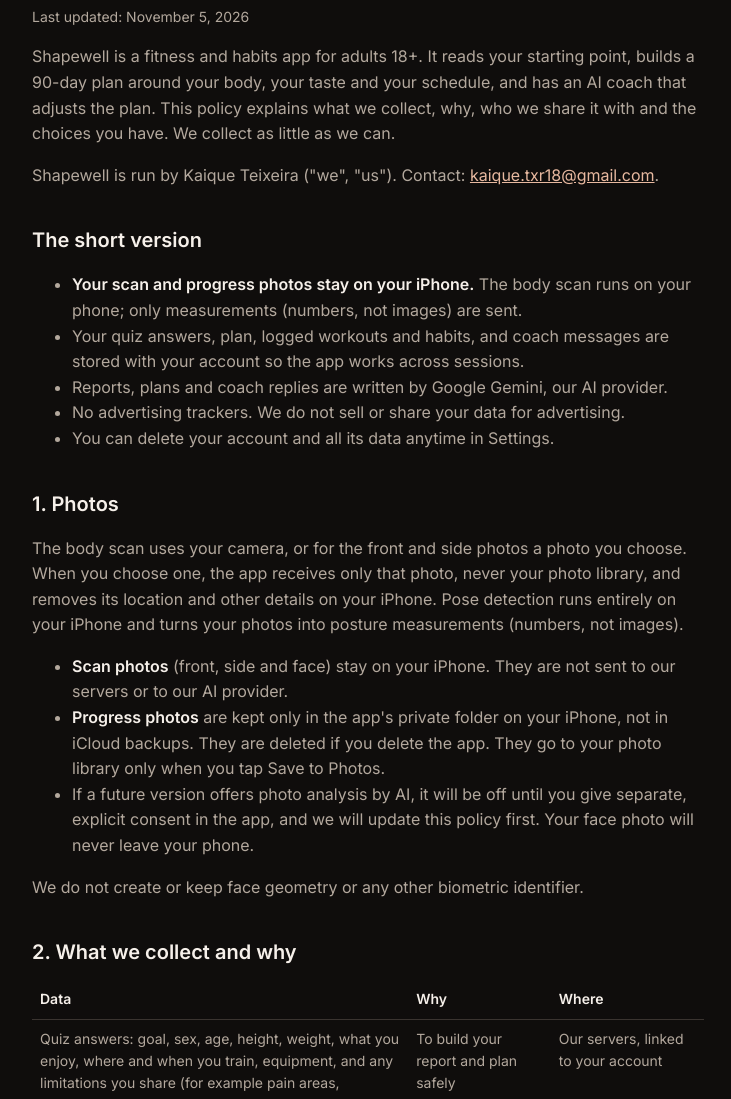
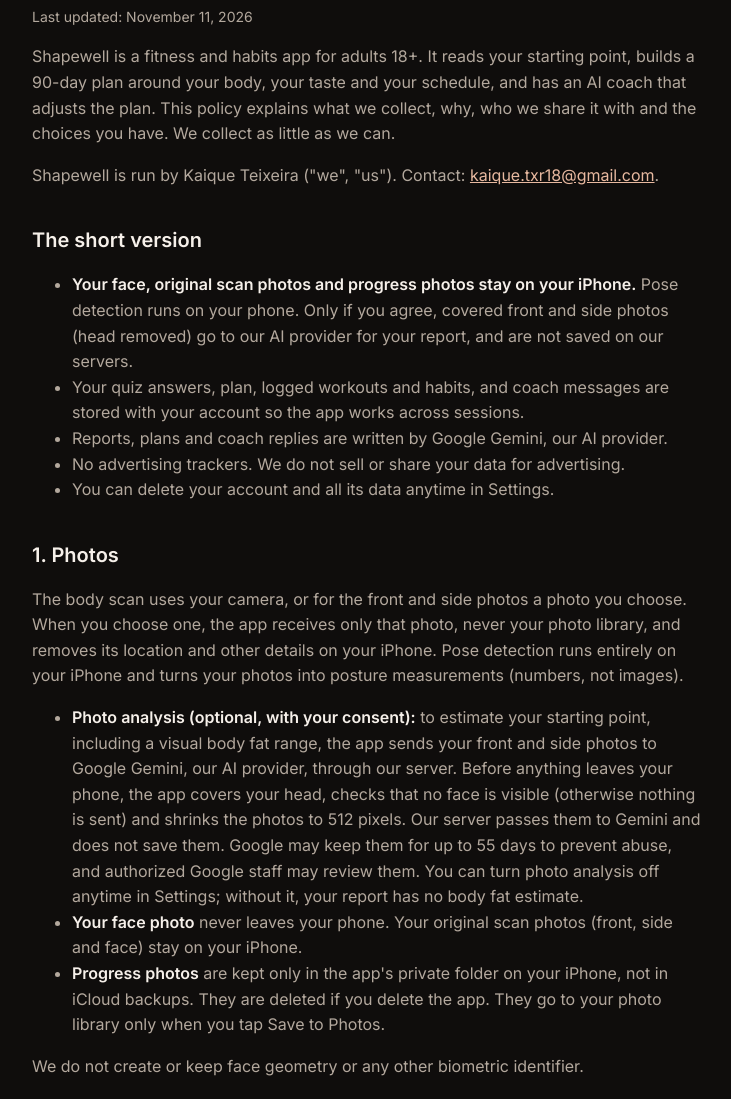
Before and after one commit to kaiquettxr/shapewell, a plain HTML site: page privacy.html in a window 1280 px wide. Shown: the part 179-1278 px from the top of the page, without its empty margins (272-1003 px from the left). Drawn offline with Linux system fonts and the light colour scheme.

Commit message:
Privacy: optional photo analysis with covered photos
Co-Authored-By: Claude Opus 5.5 <noreply@anthropic.com>

```diff
--- a/privacy.html
+++ b/privacy.html
@@ -14,14 +14,14 @@
      Draft until the US privacy lawyer reviews it (docs/progresso.md). -->
 <a class="brand" href="index.html">Shape<em>well</em></a>
 <h1>Privacy Policy</h1>
-<p class="meta">Last updated: November 5, 2026</p>
+<p class="meta">Last updated: November 11, 2026</p>
 
 <p>Shapewell is a fitness and habits app for adults 18+. It reads your starting point, builds a 90-day plan around your body, your taste and your schedule, and has an AI coach that adjusts the plan. This policy explains what we collect, why, who we share it with and the choices you have. We collect as little as we can.</p>
 <p>Shapewell is run by Kaique Teixeira ("we", "us"). Contact: <a href="mailto:kaique.txr18@gmail.com">kaique.txr18@gmail.com</a>.</p>
 
 <h2>The short version</h2>
 <ul>
-  <li><strong>Your scan and progress photos stay on your iPhone.</strong> The body scan runs on your phone; only measurements (numbers, not images) are sent.</li>
+  <li><strong>Your face, original scan photos and progress photos stay on your iPhone.</strong> Pose detection runs on your phone. Only if you agree, covered front and side photos (head removed) go to our AI provider for your report, and are not saved on our servers.</li>
   <li>Your quiz answers, plan, logged workouts and habits, and coach messages are stored with your account so the app works across sessions.</li>
   <li>Reports, plans and coach replies are written by Google Gemini, our AI provider.</li>
   <li>No advertising trackers. We do not sell or share your data for advertising.</li>
@@ -31,9 +31,9 @@
 <h2>1. Photos</h2>
 <p>The body scan uses your camera, or for the front and side photos a photo you choose. When you choose one, the app receives only that photo, never your photo library, and removes its location and other details on your iPhone. Pose detection runs entirely on your iPhone and turns your photos into posture measurements (numbers, not images).</p>
 <ul>
-  <li><strong>Scan photos</strong> (front, side and face) stay on your iPhone. They are not sent to our servers or to our AI provider.</li>
+  <li><strong>Photo analysis (optional, with your consent):</strong> to estimate your starting point, including a visual body fat range, the app sends your front and side photos to Google Gemini, our AI provider, through our server. Before anything leaves your phone, the app covers your head, checks that no face is visible (otherwise nothing is sent) and shrinks the photos to 512 pixels. Our server passes them to Gemini and does not save them. Google may keep them for up to 55 days to prevent abuse, and authorized Google staff may review them. You can turn photo analysis off anytime in Settings; without it, your report has no body fat estimate.</li>
+  <li><strong>Your face photo</strong> never leaves your phone. Your original scan photos (front, side and face) stay on your iPhone.</li>
   <li><strong>Progress photos</strong> are kept only in the app's private folder on your iPhone, not in iCloud backups. They are deleted if you delete the app. They go to your photo library only when you tap Save to Photos.</li>
-  <li>If a future version offers photo analysis by AI, it will be off until you give separate, explicit consent in the app, and we will update this policy first. Your face photo will never leave your phone.</li>
 </ul>
 <p>We do not create or keep face geometry or any other biometric identifier.</p>
 
@@ -53,7 +53,7 @@
 <p>We never collect your card details (Apple handles payments), your contacts, your location or your photo library.</p>
 
 <h2>3. AI</h2>
-<p>Your report, your plan and coach replies are written by Google Gemini (Google LLC, United States) through Google's paid API. To do that we send it what it needs: your quiz answers and limitations, posture measurements, your plan, and for the coach your message and your last 10 messages. We never send photos. Google may keep this for up to 55 days to detect abuse, and authorized Google staff may review it. Our AI provider key never ships in the app; every request goes through our server.</p>
+<p>Your report, your plan and coach replies are written by Google Gemini (Google LLC, United States) through Google's paid API. To do that we send it what it needs: your quiz answers and limitations, posture measurements, your covered front and side photos if you turned on photo analysis (never your face), your plan, and for the coach your message and your last 10 messages. Google may keep this for up to 55 days to detect abuse, and authorized Google staff may review it. Our AI provider key never ships in the app; every request goes through our server.</p>
 <p>AI output can be wrong. Shapewell gives fitness and habit guidance, not medical advice. Body fat is shown as a range and is a visual estimate, not a medical measurement.</p>
 
 <h2>4. Who we share data with</h2>
```
